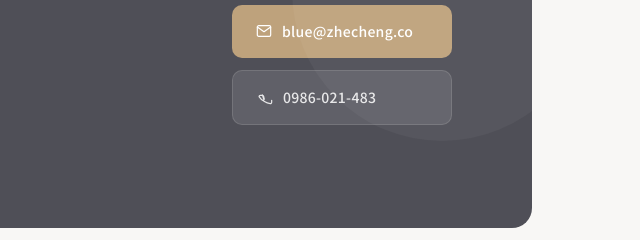
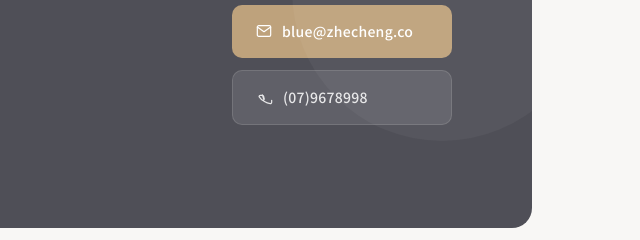
Before and after one commit to LANHAN-W/zhecheng, a plain HTML site: page index.html in a window 1280 px wide. Shown: the part 6027-6267 px from the top of the page, 640-1280 px from the left. Drawn offline with Linux system fonts and the light colour scheme.

Commit message:
Add files via upload

```diff
--- a/index.html
+++ b/index.html
@@ -2024,9 +2024,9 @@
           <svg viewBox="0 0 24 24"><path d="M4 4h16c1.1 0 2 .9 2 2v12c0 1.1-.9 2-2 2H4c-1.1 0-2-.9-2-2V6c0-1.1.9-2 2-2z"/><polyline points="22,6 12,13 2,6"/></svg>
           blue@zhecheng.co
         </a>
-        <a class="contact-btn contact-btn-phone" href="tel:0986021483">
+        <a class="contact-btn contact-btn-phone" href="tel:0799678998">
           <svg viewBox="0 0 24 24"><path d="M22 16.92v3a2 2 0 01-2.18 2 19.79 19.79 0 01-8.63-3.07A19.5 19.5 0 013.07 11.5a2 2 0 011.99-2h3.01a2 2 0 012 1.72c.127.96.361 1.903.7 2.81a2 2 0 01-.45 2.11L8.09 8.91"/></svg>
-          0986-021-483
+          (07)9678998
         </a>
       </div>
     </div>
```
